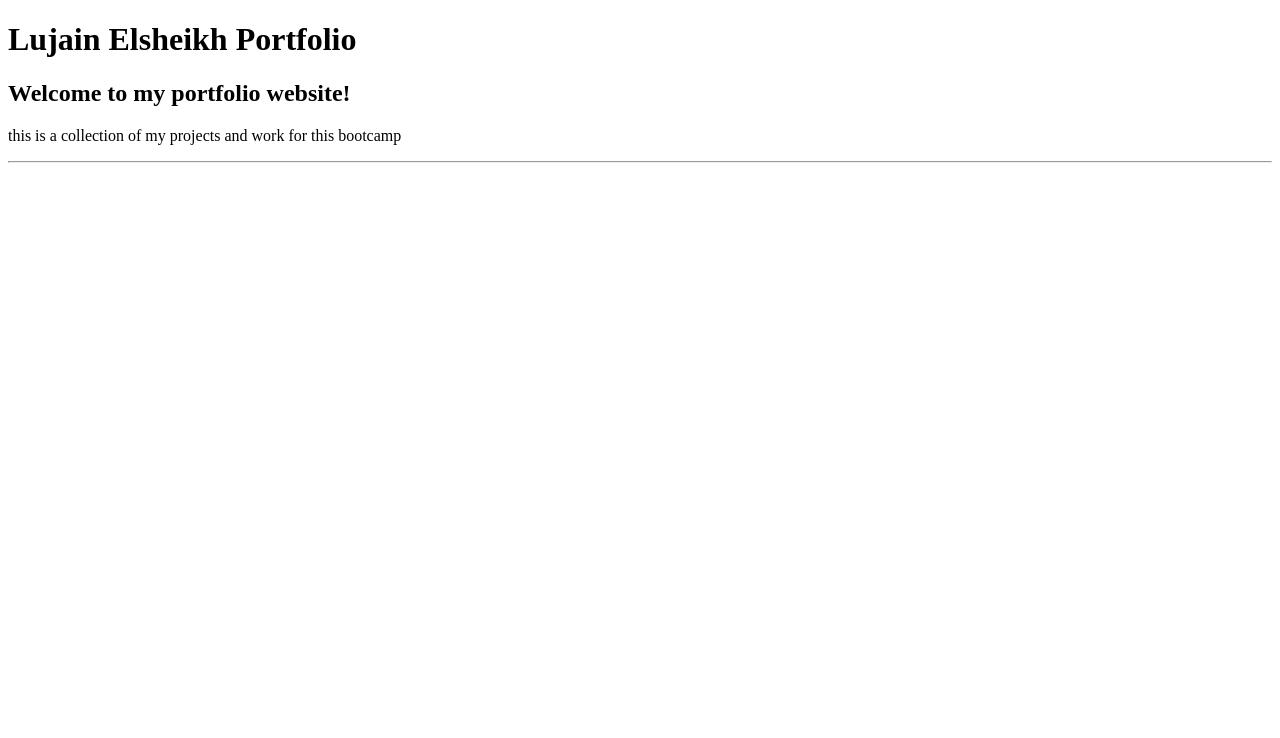
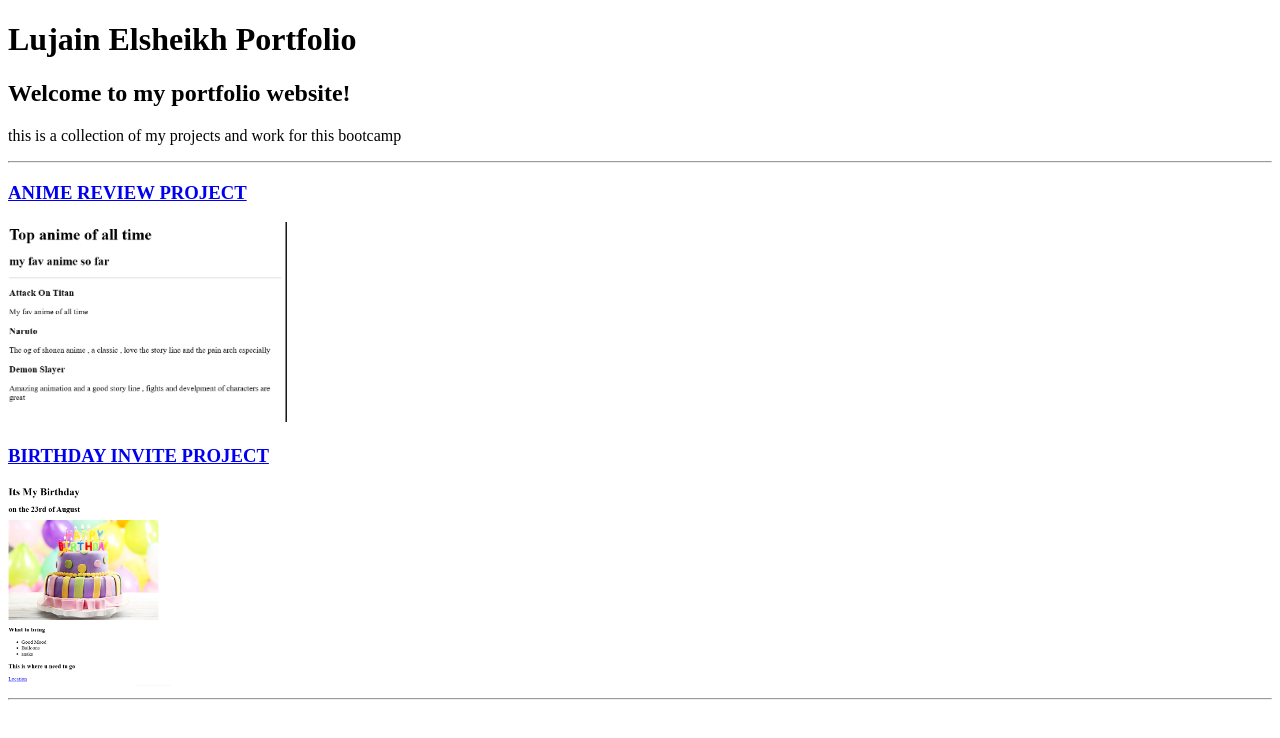
Before and after one commit to Lujainsos/Porfolio-website, a plain HTML site: page index.html in a window 1280 px wide. Drawn offline with Linux system fonts and the light colour scheme.

Commit message:
Feat(Index) added link to websites and a preview image

```diff
--- a/index.html
+++ b/index.html
@@ -10,5 +10,11 @@
     <h2>Welcome to my portfolio website!</h2>
     <p>this is a collection of my projects and work for this bootcamp</p>
     <hr>
+     <h3><a href="./public/anime review.html ">ANIME REVIEW PROJECT</a></h3>
+    <img src="./assets/images/anime review preview.png" alt="anime review preview" height="200" >
+
+    <h3><a href="./public/birthday invite.html">BIRTHDAY INVITE PROJECT</a></h3>
+    <img src="./assets/images/birthday invite preview.png" alt="birthday ivite preview" height="200" >
+    <hr/>
 </body>
 </html>
```
